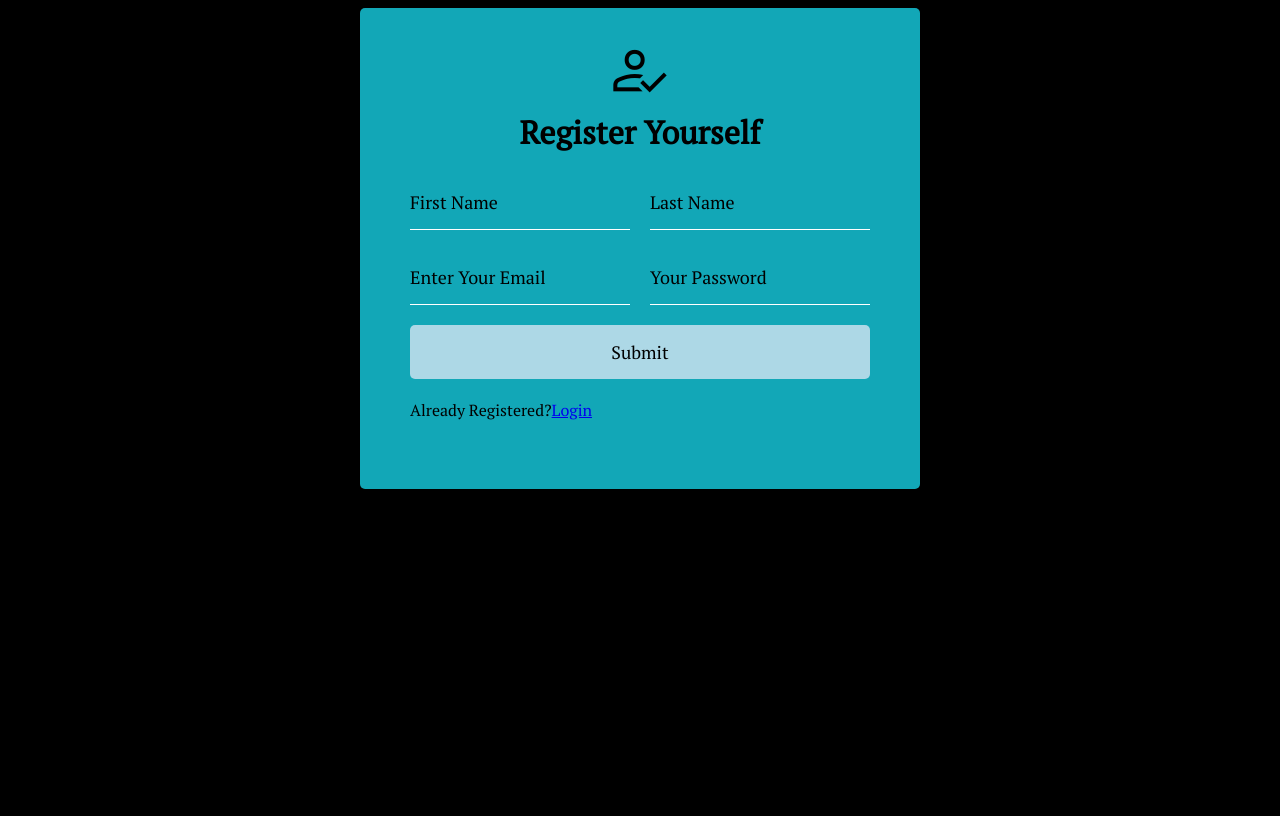
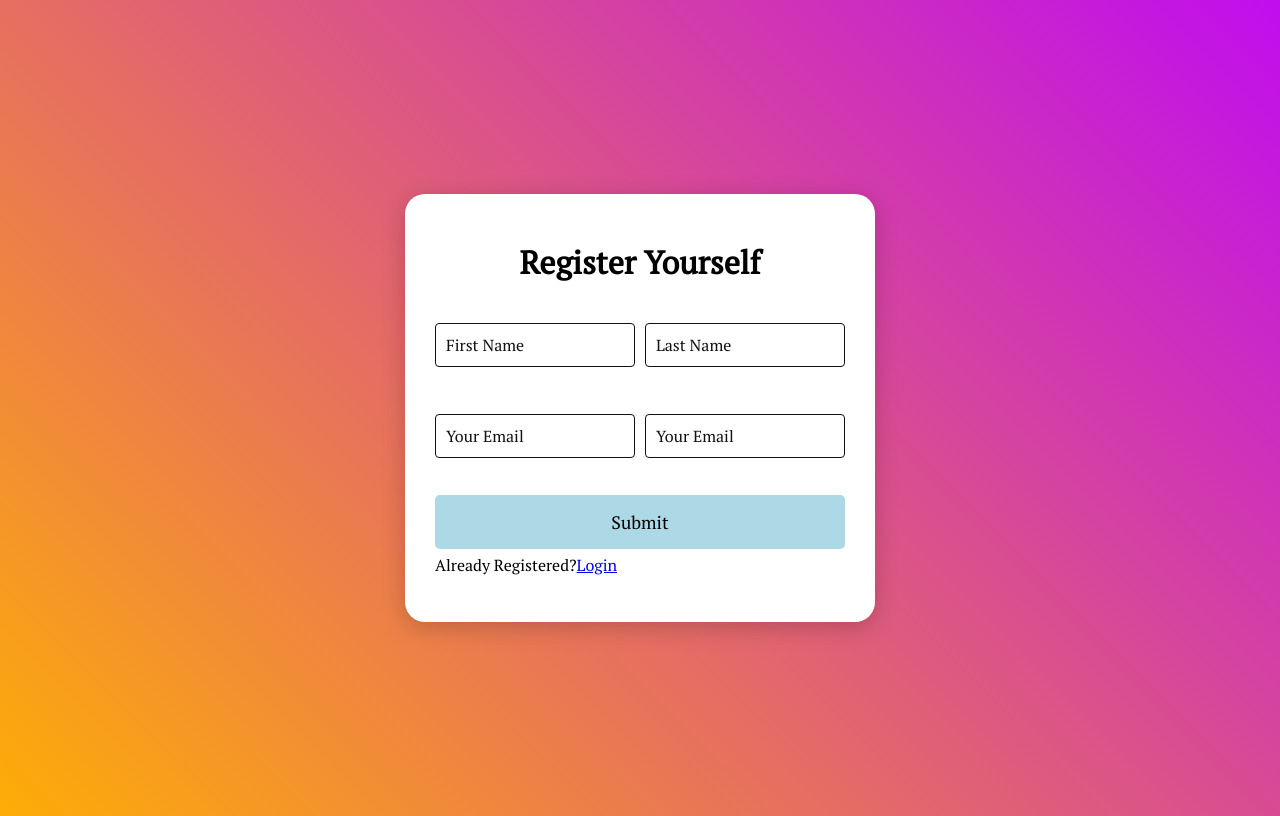
Before and after one commit to astitva-coding/SIGN-IN, a plain HTML site: page register.html in a window 1280 px wide. Drawn offline with nearby package versions, Linux system fonts and the light colour scheme.

Commit message:
Add files via upload

```diff
--- a/login.css
+++ b/login.css
@@ -1,5 +1,3 @@
-/** @format */
-
 @import url("https://fonts.googleapis.com/css2?family=PT+Serif&display=swap");
 * {
 	box-sizing: border-box;
@@ -8,19 +6,24 @@
 body {
 	background: linear-gradient(45deg, #fead06, #c00def);
 	display: flex;
+	flex-direction: column;
 	align-items: center;
 	justify-content: center;
-	min-height: 100vh;
+	height: 100vh;
 	overflow: scroll;
 }
 .container {
 	background-color: #fff;
-	padding: 70px 40px;
+	padding: 30px 30px;
+	width: 90%;
+	max-width: 500px;
+	min-width: 300px;
 	border-radius: 20px;
 	position: relative;
 	box-shadow: 0 5px 25px rgba(0, 0, 0, 0.2);
+	margin: 20px 20px 20px 20px;
 }
-.container h1 {
+h1 {
 	color: #000;
 	margin-bottom: 45px;
 	line-height: 1em;
@@ -28,15 +31,15 @@ body {
 	padding-left: 10px;
 	border-left: 5px solid #e91e63;
 }
-.container .inputBox {
+.inputBox {
 	position: relative;
-	width: 300px;
+	max-width: 90%;
 	height: 46px;
 	margin-bottom: 35px;
 	/* border-bottom: 2px; */
 	background-color: transparent;
 }
-.container .inputBox input {
+.inputBox input {
 	position: absolute;
 	top: 0;
 	left: 0;
@@ -51,7 +54,7 @@ body {
 	color: #111;
 	font-weight: 300;
 }
-.container .inputBox span {
+.inputBox span {
 	position: absolute;
 	top: 1px;
 	left: 1px;
@@ -63,15 +66,15 @@ body {
 	transition: 0.5s;
 	pointer-events: none;
 }
-.container .inputBox input:focus ~ span,
-.container .inputBox input:valid ~ span {
+.inputBox input:focus ~ span,
+.inputBox input:valid ~ span {
 	transform: translateX(-10px) translateY(-32px);
 	font-size: 16px;
 }
 .button {
 	cursor: pointer;
 	display: block;
-	width: 50vh;
+	width: 100%;
 	background: lightblue;
 	padding: 15px;
 	font-size: 16px;
--- a/register.css
+++ b/register.css
@@ -6,45 +6,69 @@
 	font-family: "PT Serif", serif;
 }
 body {
-	background-color: #000;
-	color: #000;
+	background: linear-gradient(45deg, #fead06, #c00def);
 	display: flex;
-	flex-direction: column;
 	align-items: center;
 	justify-content: center;
-	overflow:scroll;
-	height: 100%;
-
-}
-.form-item {
-	padding-block: 2px;
-	display: grid;
-	grid-template-columns: repeat(auto-fit);
-	grid-template-rows: auto auto;
-	background-color: transparent;
-	gap: 20px;
-	margin: 20px 0 20px;
-	position: relative;
-}
-.form-item input {
-	background-color: transparent;
-	border: 0;
-	border-bottom: #fff solid;
-	color: #000;
-	display: block;
-	padding: 15px 0;
-	border-width: 0.1em;
-	font-size: 18px;
+	min-height: 100vh;
+	overflow: scroll;
 }
 .container {
-	background-color: rgb(18, 167, 183);
-	padding: 30px 50px;
-	margin: auto;
-	border-radius: 5px;
+	background-color: #fff;
+	padding: 30px 30px;
+	border-radius: 20px;
+	position: relative;
+	box-shadow: 0 5px 25px rgba(0, 0, 0, 0.2);
 }
-.container h1 {
+h1 {
 	text-align: center;
-	margin-bottom: 30px;
+	margin-bottom: 45px;
+	line-height: 1em;
+}
+.inputBox {
+	position: relative;
+	width: 200px;
+	height: 46px;
+	margin-bottom: 35px;
+	/* border-bottom: 2px; */
+	background-color: transparent;
+}
+.inputBox input {
+	position: absolute;
+	top: 0;
+	left: 0;
+	width: 100%;
+	border: 1px solid #111;
+	background: transparent;
+	padding: 10px;
+	border-radius: 4px;
+	box-sizing: border-box;
+	outline: none;
+	font-size: 16px;
+	color: #111;
+	font-weight: 300;
+}
+.inputBox span {
+	position: absolute;
+	top: 1px;
+	left: 1px;
+	padding: 10px;
+	display: inline-block;
+	font-size: 16px;
+	color: #111;
+	font-weight: 300;
+	transition: 0.5s;
+	pointer-events: none;
+}
+.grid-container{
+	display: grid;
+	grid-template-columns: auto auto;
+	gap: 10px;
+}
+.inputBox input:focus ~ span,
+.inputBox input:valid ~ span {
+	transform: translateX(-10px) translateY(-32px);
+	font-size: 16px;
 }
 .button {
 	cursor: pointer;
@@ -55,10 +79,7 @@ body {
 	border: 0;
 	border-radius: 5px;
 	font-size: 18px;
-}
-.btn{
-	grid-column-start: 1;
-	grid-column-end: 3;
+	margin-bottom: 5px;
 }
 .button:active {
 	transform: scale(0.98);
@@ -66,6 +87,3 @@ body {
 .text {
 	margin-top: 0px;
 }
-::placeholder {
-	color: #000;
-}
--- a/register.html
+++ b/register.html
@@ -9,32 +9,40 @@
     <meta name="description" content="" />
     <meta name="viewport" content="width=device-width, initial-scale=1" />
     <link rel="stylesheet" href="register.css" />
-		<link rel="stylesheet" href="https://fonts.googleapis.com/css2?family=Material+Symbols+Outlined:opsz,wght,FILL,GRAD@48,400,0,0" />
+    <link
+      rel="stylesheet"
+      href="https://fonts.googleapis.com/css2?family=Material+Symbols+Outlined:opsz,wght,FILL,GRAD@48,400,0,0"
+    />
   </head>
   <body>
     <div class="container">
-			<h1 style="margin: 0px;"><span style="font-size: 5vw;position: relative;" class="material-symbols-outlined">
-				how_to_reg
-				</span></h1>
-			<h1 style="margin:0px;"> Register Yourself</h1>
+      <h1>Register Yourself</h1>
       <form action="registered.html">
-				<div class="form-item">
+        <div class="grid-container">
+          <div class="inputBox">
+            <div class="grid-item">
+              <input type="text" required /> <span>First Name</span>
+            </div>
+          </div>
+          <div class="inputBox">
+            <div class="grid-item">
+              <input type="text" required /> <span>Last Name</span>
+            </div>
+          </div>
+          <div class="inputBox">
+            <div class="grid-item">
+              <input type="text" required /> <span>Your Email</span>
+            </div>
+          </div>
+          <div class="inputBox">
+            <div class="grid-item">
+              <input type="text" required /> <span>Your Email</span>
+            </div>
+          </div>
+        </div>
+        <input type="submit" class="button" />
         <div>
-						<input type="text" placeholder="First Name" required />
-					</div>
-					<div><input type="text" placeholder="Last Name" required /></div>
-					<div>
-						<input type="text" placeholder="Enter Your Email" required />
-					</div>
-					<div>
-						<input type="password" placeholder="Your Password" required />
-					</div>
-					<div class="btn"><button class="button">Submit</button></div>
-					<div>
-						<p class="text">
-							Already Registered?<a href="index.html">Login</a>
-						</p>
-					</div>
+          <p class="text">Already Registered?<a href="index.html">Login</a></p>
         </div>
       </form>
     </div>
```
Also changed, not shown: index.html (+9 -12 lines), welcome.html (+0 -6 lines). Lines whose indentation alone changed are shown as unchanged.
